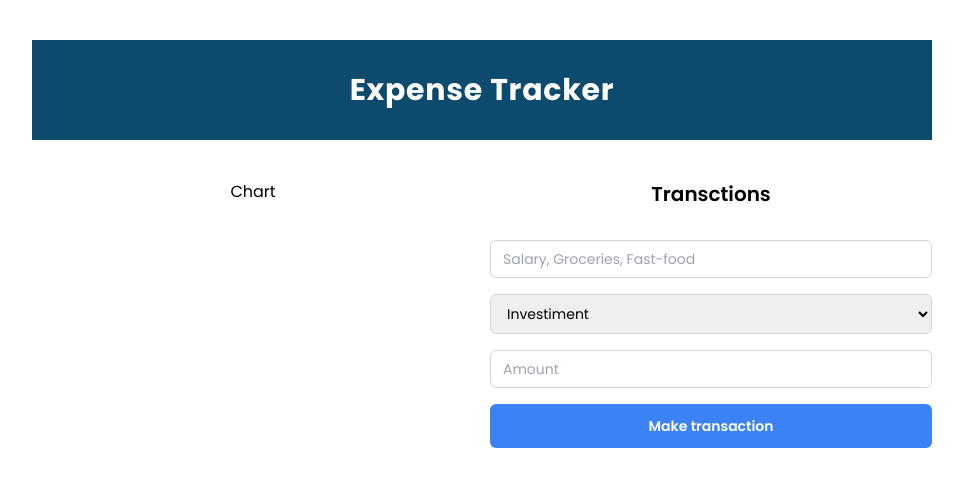
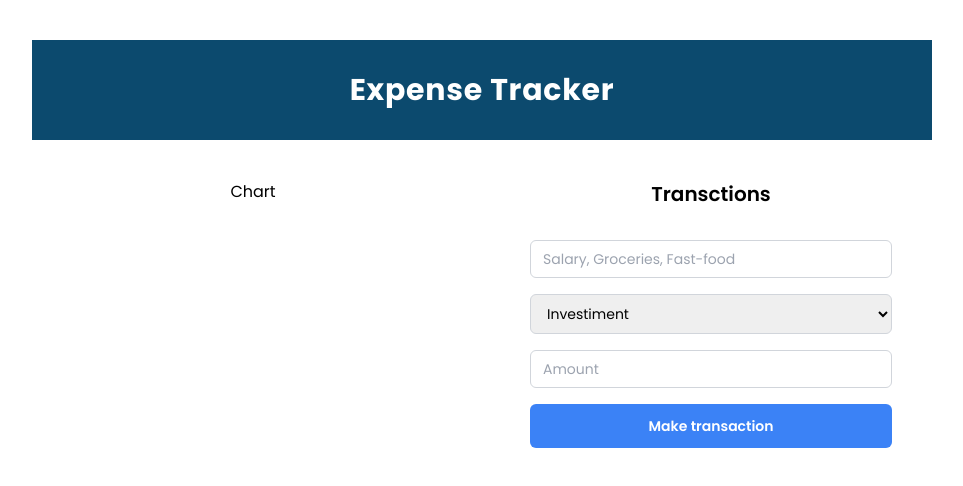
Before and after one commit to ngrpedro/exp_tracker_frontend, a React (Vite) app: page / in a window 1280 px wide. Shown: the top 486 px of the page, without its empty margins (158-1121 px from the left). Built offline with nearby package versions, Linux system fonts and the light colour scheme.

Commit message:
controlled form

```diff
--- a/package.json
+++ b/package.json
@@ -10,7 +10,8 @@
   },
   "dependencies": {
     "react": "^18.2.0",
-    "react-dom": "^18.2.0"
+    "react-dom": "^18.2.0",
+    "react-hook-form": "^7.41.0"
   },
   "devDependencies": {
     "@types/react": "^18.0.26",
--- a/src/components/Form.jsx
+++ b/src/components/Form.jsx
@@ -1,21 +1,31 @@
 import React from "react";
+import { useForm } from "react-hook-form";
 
 const Form = () => {
+  const { register, handleSubmit, resetField } = useForm();
+
+  const onSubmit = (data) => {
+    console.log(data);
+  };
+
   return (
     <div>
       <h1 className="font-semibold text-xl">Transctions</h1>
 
-      <div className="flex flex-col gap-4 my-8">
+      <form
+        onSubmit={handleSubmit(onSubmit)}
+        className="flex flex-col gap-4 my-8 mx-10"
+      >
         <input
           className="border border-gray-300 rounded-md py-2 px-3 text-sm"
           type="text"
           placeholder="Salary, Groceries, Fast-food"
+          {...register("name")}
         />
 
         <select
           className="border border-gray-300 rounded-md py-2 px-3 text-sm"
-          name=""
-          id=""
+          {...register("type")}
         >
           <option value="Investiment">Investiment</option>
           <option value="Expense">Expense</option>
@@ -24,13 +34,13 @@ const Form = () => {
 
         <input
           className="border border-gray-300 rounded-md py-2 px-3 text-sm"
-          type="text"
           placeholder="Amount"
+          {...register("amount")}
         />
         <button className="rounded-md py-3 text-sm font-semibold bg-blue-500 text-white">
           Make transaction
         </button>
-      </div>
+      </form>
     </div>
   );
 };
```
Also changed, not shown: 1 other file (tests, documents, lock files or other folders).
